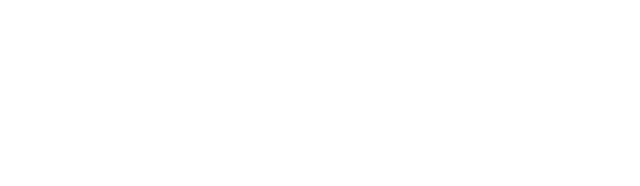
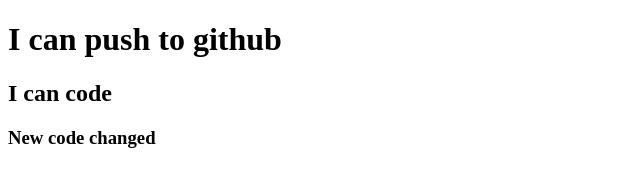
Before and after one commit to Shakil-Ahmed7/my-second-repo, a plain HTML site: page index.html in a window 1280 px wide. Shown: the whole page, without its empty margins (0-640 px from the left). Drawn offline with Linux system fonts and the light colour scheme.

Commit message:
header added

```diff
--- a/index.html
+++ b/index.html
@@ -7,6 +7,9 @@
     <title>My second Github Repo</title>
 </head>
 <body>
+    <h1>I can push to github</h1>
+    <h2>I can code</h2>
+    <h3>New code changed</h3>
 
 </body>
 </html>
```
